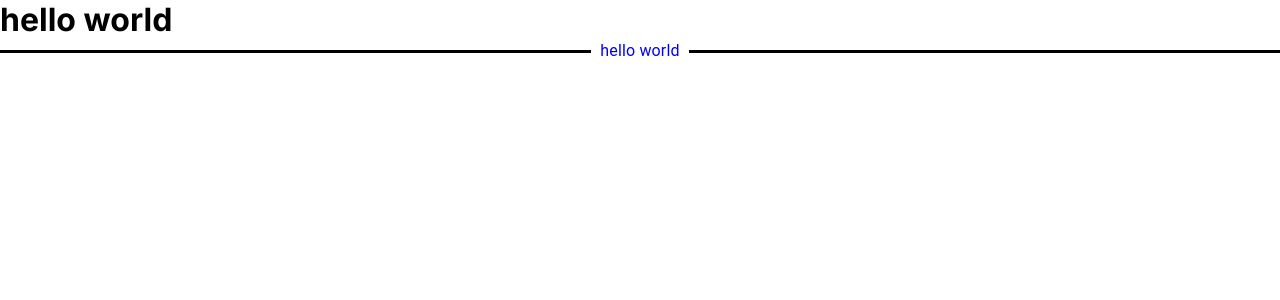
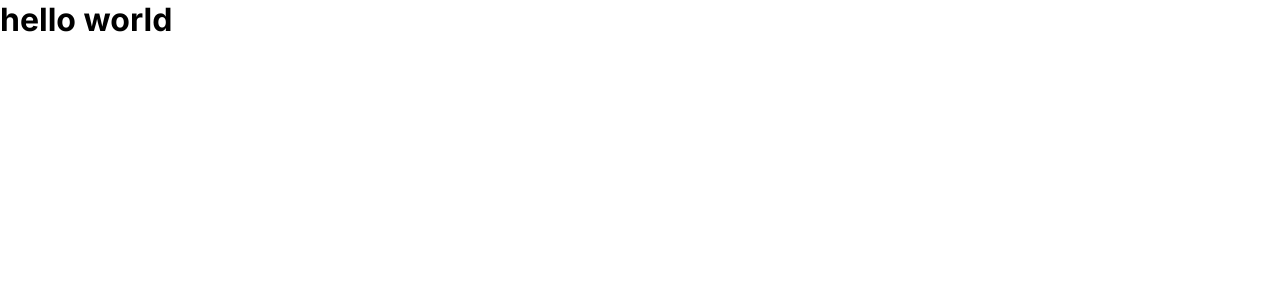
Before and after one commit to GATLA-Meditations/GATLA-Frontend, a Next.js app: page / in a window 1280 px wide. Shown: the top 300 px of the page. Built offline with nearby package versions, Linux system fonts and the light colour scheme.

Commit message:
Deleted separator in the page

```diff
--- a/src/app/page.tsx
+++ b/src/app/page.tsx
@@ -1,10 +1,7 @@
-import ModuleSeparator from '@/components/ModuleSeparator';
-
 export default function Home() {
     return (
         <main>
             <h1>hello world</h1>
-            <ModuleSeparator text={'hello world'} textColor={'blue'} separatorColor={'black'} />
         </main>
     );
 }
```
